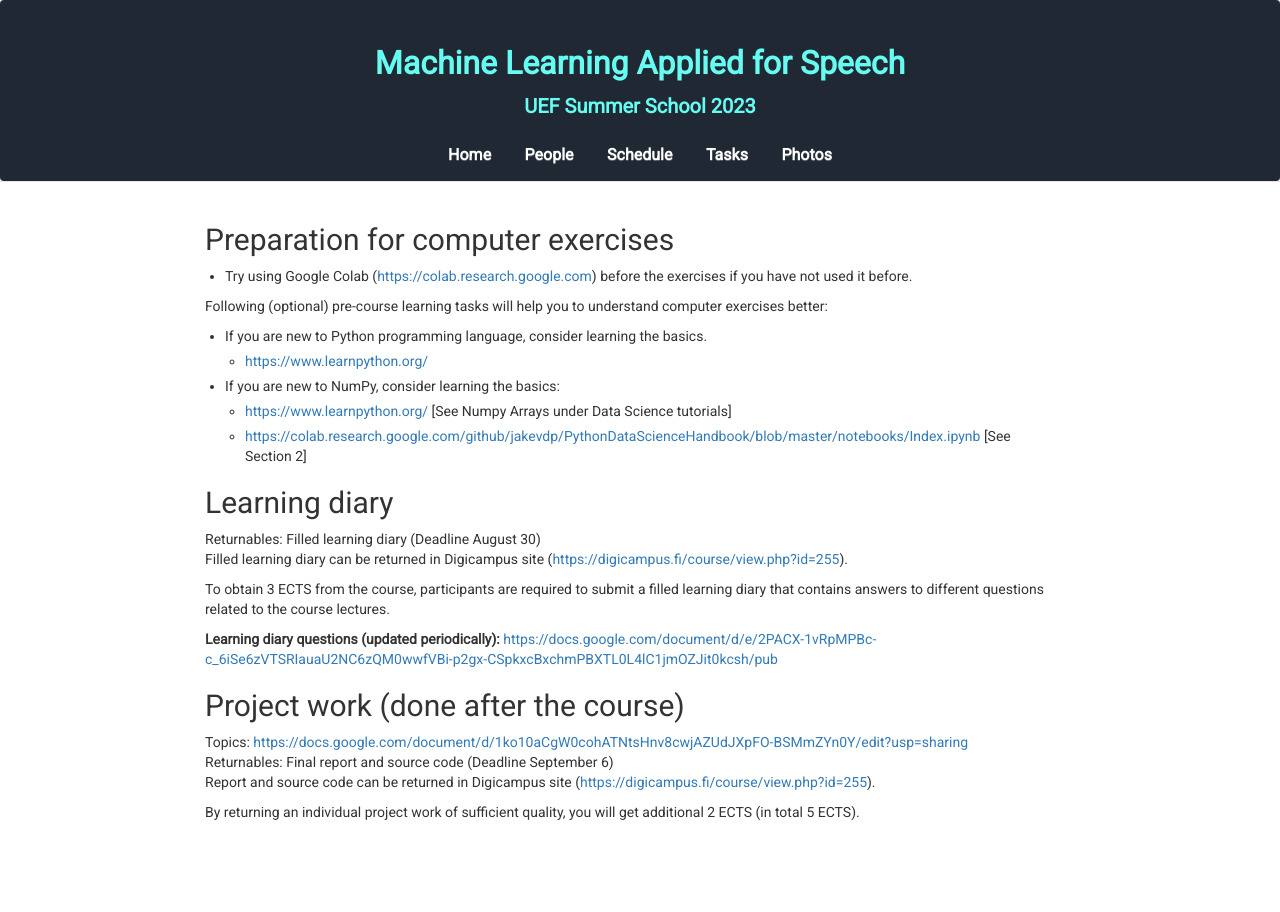
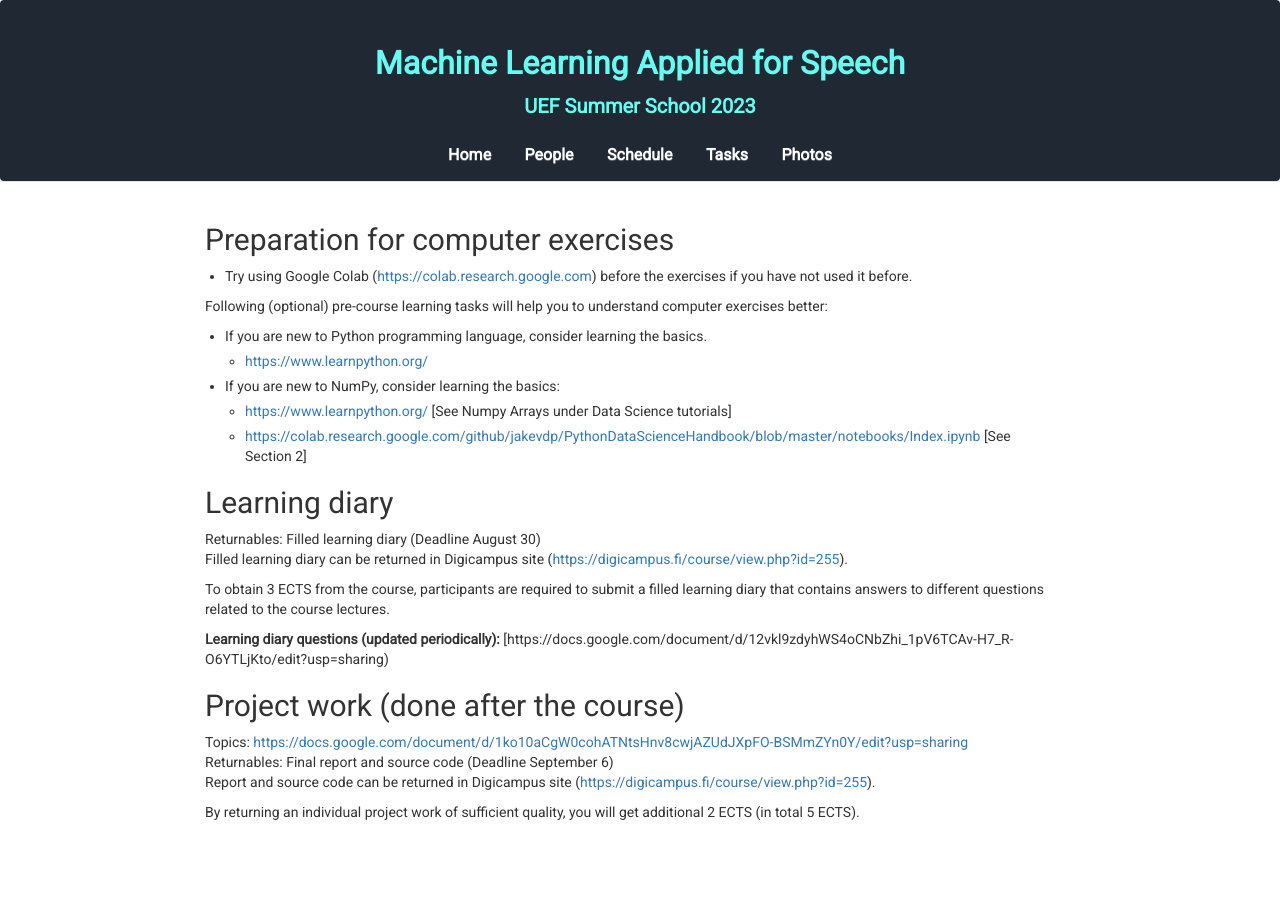
Before and after one commit to vpspeech/summerschool2023, a Jekyll site: the page built from tasks.md, in a window 1280 px wide. Built offline with Jekyll 4.4.1, drawn with Linux system fonts in a browser that asks for light colours; nearby versions of some CDN libraries; some of the changed lines change nothing that is shown.

Commit message:
Update tasks.md

```diff
--- a/tasks.md
+++ b/tasks.md
@@ -23,7 +23,7 @@ Filled learning diary can be returned in Digicampus site ([https://digicampus.fi
 To obtain 3 ECTS from the course, participants are required to submit a filled
 learning diary that contains answers to different questions related to the course lectures.
 
-**Learning diary questions (updated periodically):** [https://docs.google.com/document/d/e/2PACX-1vRpMPBc-c_6iSe6zVTSRIauaU2NC6zQM0wwfVBi-p2gx-CSpkxcBxchmPBXTL0L4lC1jmOZJit0kcsh/pub](https://docs.google.com/document/d/e/2PACX-1vRpMPBc-c_6iSe6zVTSRIauaU2NC6zQM0wwfVBi-p2gx-CSpkxcBxchmPBXTL0L4lC1jmOZJit0kcsh/pub)
+**Learning diary questions (updated periodically):** [https://docs.google.com/document/d/12vkl9zdyhWS4oCNbZhi_1pV6TCAv-H7_R-O6YTLjKto/edit?usp=sharing)
 
 
 ## Project work (done after the course)
```
